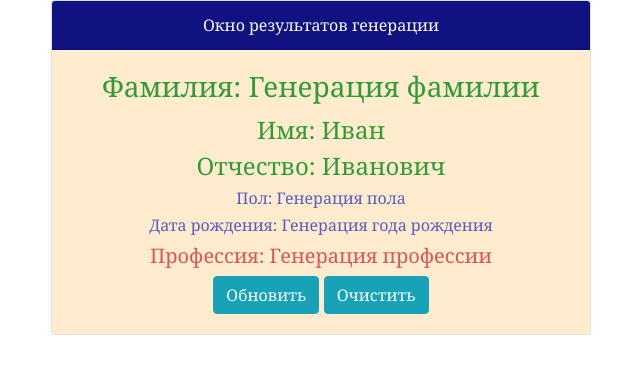
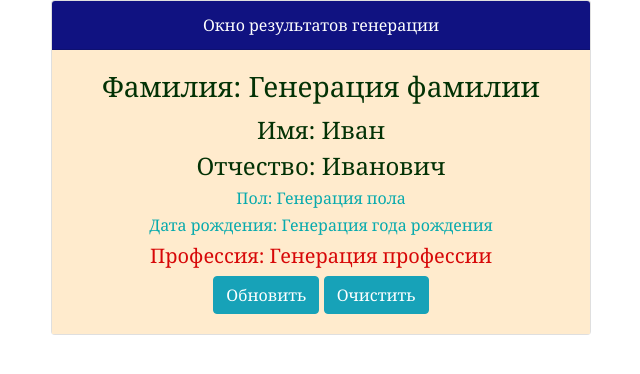
Before and after one commit to MilenType/user_random, a plain HTML site: page index.html in a window 1280 px wide. Shown: the whole page, without its empty margins (319-959 px from the left). Drawn offline with nearby package versions, Linux system fonts and the light colour scheme.

Commit message:
new design

```diff
--- a/style.css
+++ b/style.css
@@ -1,5 +1,5 @@
 h3, h4 {
-    color: rgb(47, 157, 51);
+    color: rgb(3, 50, 5);
 }
 
 .card-header {
@@ -17,9 +17,9 @@ background-color: rgb(16, 18, 129);
 }
 
 h5 {
-    color: rgb(221, 84, 84);
+    color: rgb(215, 8, 8);
 }
 
 h6 {
-    color: rgb(91, 91, 194);
+    color: rgb(8, 170, 173);
 }
```
